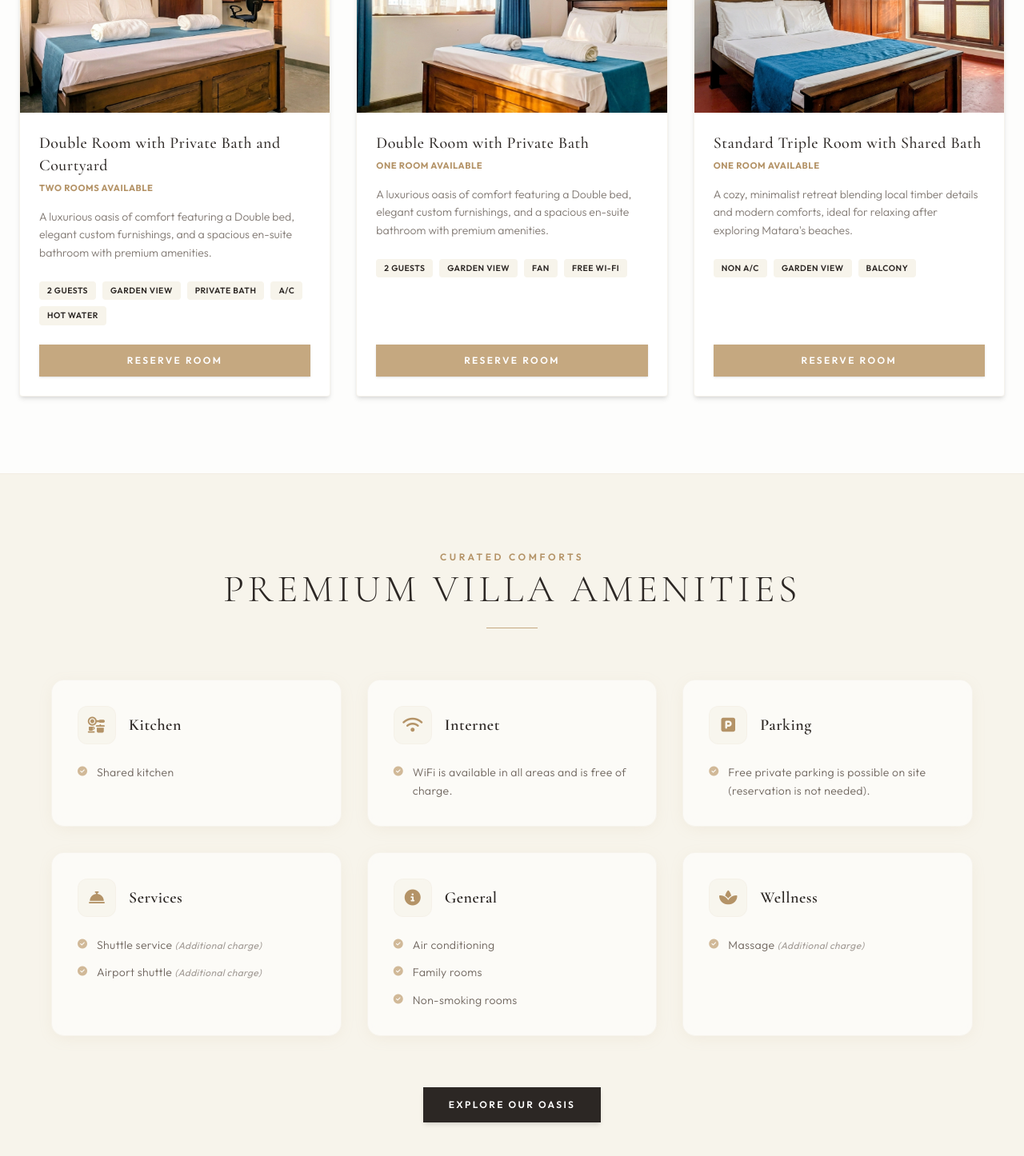
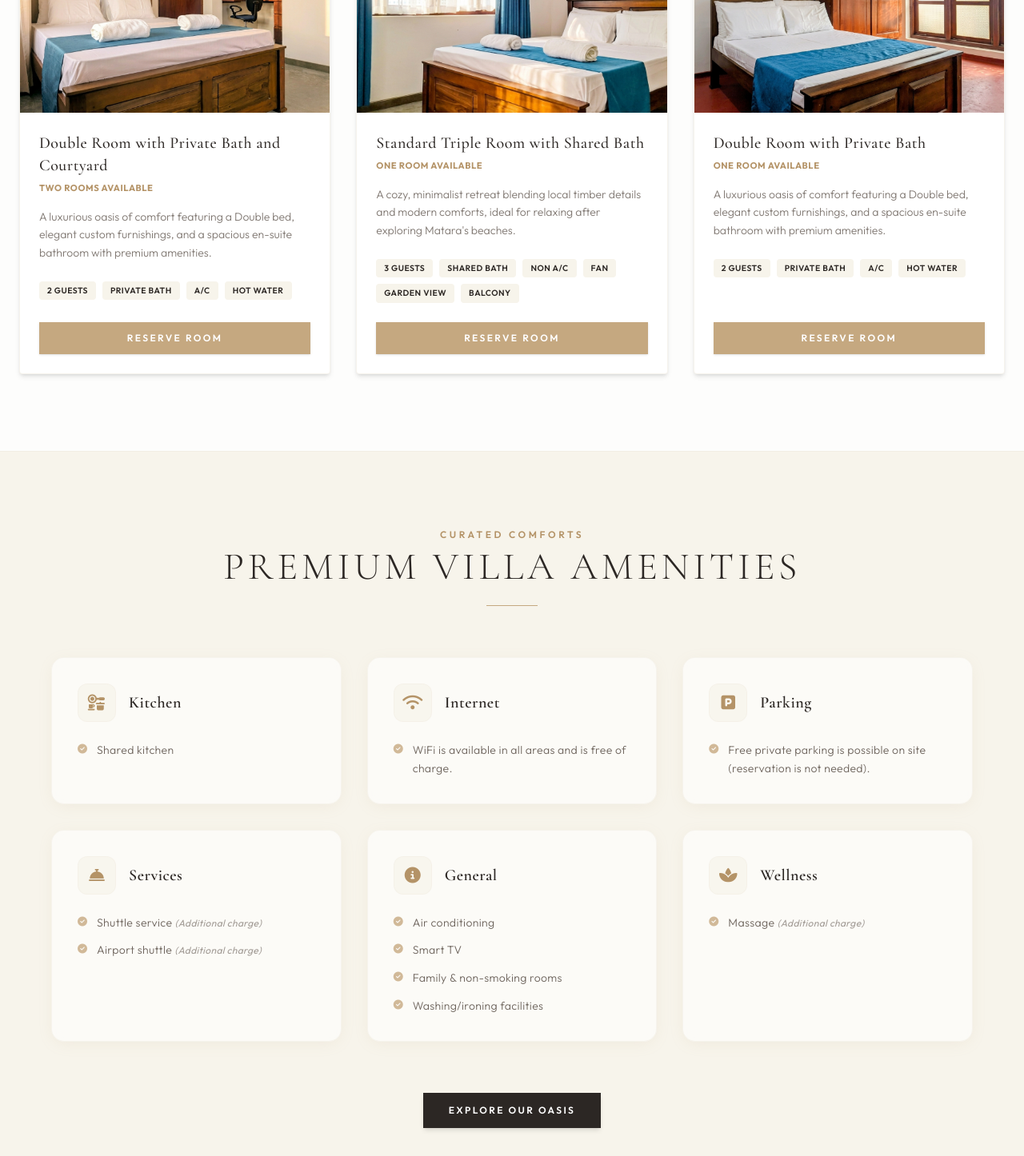
Before and after one commit to grpkarunathilaka/SethVilla, an Angular app: page / in a window 1280 px wide. Shown: the part 1542-2988 px from the top of the page at 80% size. Built offline with nearby package versions, Linux system fonts and the light colour scheme; no server answers.

Commit message:
feat: implement initial site structure with responsive navigation and hero section

```diff
--- a/src/app/app.html
+++ b/src/app/app.html
@@ -179,9 +179,6 @@
                 class="px-2.5 py-1 bg-brand-beige-100 text-brand-brown-900 text-[0.65rem] uppercase tracking-wider font-semibold rounded-sm">2
                 Guests</span>
               <span
-                class="px-2.5 py-1 bg-brand-beige-100 text-brand-brown-900 text-[0.65rem] uppercase tracking-wider font-semibold rounded-sm">Garden
-                View</span>
-              <span
                 class="px-2.5 py-1 bg-brand-beige-100 text-brand-brown-900 text-[0.65rem] uppercase tracking-wider font-semibold rounded-sm">Private
                 Bath</span>
               <span
@@ -201,13 +198,66 @@
         </div>
       </div>
 
-      <!-- Card 2: Double Room with Private Bath -->
+      <!-- Card 2: Standard Triple Room with Shared Bath -->
       <div
         class="bg-white rounded-sm shadow-md border border-brand-beige-200/50 overflow-hidden flex flex-col justify-between group hover:shadow-lg transition-shadow duration-300">
         <div>
           <!-- Image -->
           <div class="overflow-hidden relative aspect-[4/3] bg-brand-beige-100">
             <img ngSrc="images/triple_room.jpeg" fill sizes="(max-width: 768px) 100vw, 30vw"
+              alt="Standard Triple Room with Shared Bath with Local Timber Finishes at Seth Villa Matara Sri Lanka"
+              class="object-cover group-hover:scale-105 transition-transform duration-700" />
+          </div>
+          <!-- Info -->
+          <div class="p-6 space-y-4">
+            <div class="space-y-1.5">
+              <h4 class="font-serif text-xl tracking-wide text-brand-brown-900 font-medium">Standard Triple Room with
+                Shared Bath</h4>
+              <span
+                class="text-[0.7rem] text-brand-gold-600 font-sans tracking-wider uppercase font-bold block mt-1">One
+                room available</span>
+            </div>
+            <p class="text-sm font-light leading-relaxed text-brand-brown-800/70">
+              A cozy, minimalist retreat blending local timber details and modern comforts, ideal for relaxing after
+              exploring Matara's beaches.
+            </p>
+            <!-- Amenities Badges -->
+            <div class="flex flex-wrap gap-2 pt-2">
+              <span
+                class="px-2.5 py-1 bg-brand-beige-100 text-brand-brown-900 text-[0.65rem] uppercase tracking-wider font-semibold rounded-sm">3
+                Guests</span>
+              <span
+                class="px-2.5 py-1 bg-brand-beige-100 text-brand-brown-900 text-[0.65rem] uppercase tracking-wider font-semibold rounded-sm">Shared
+                Bath</span>
+              <span
+                class="px-2.5 py-1 bg-brand-beige-100 text-brand-brown-900 text-[0.65rem] uppercase tracking-wider font-semibold rounded-sm">Non
+                A/C</span>
+              <span
+                class="px-2.5 py-1 bg-brand-beige-100 text-brand-brown-900 text-[0.65rem] uppercase tracking-wider font-semibold rounded-sm">Fan</span>
+              <span
+                class="px-2.5 py-1 bg-brand-beige-100 text-brand-brown-900 text-[0.65rem] uppercase tracking-wider font-semibold rounded-sm">Garden
+                View</span>
+              <span
+                class="px-2.5 py-1 bg-brand-beige-100 text-brand-brown-900 text-[0.65rem] uppercase tracking-wider font-semibold rounded-sm">Balcony</span>
+            </div>
+          </div>
+        </div>
+        <div class="p-6 pt-0">
+          <button (click)="selectRoomAndScroll('Standard Triple Room with Shared Bath')"
+            class="w-full py-3 bg-brand-gold-500 hover:bg-brand-gold-600 text-white transition-colors duration-300 font-sans text-xs tracking-[0.2em] uppercase font-semibold shadow-sm"
+            aria-label="Reserve Standard Triple Room with Shared Bath at Seth Villa Matara">
+            RESERVE ROOM
+          </button>
+        </div>
+      </div>
+
+      <!-- Card 3: Double Room with Private Bath -->
+      <div
+        class="bg-white rounded-sm shadow-md border border-brand-beige-200/50 overflow-hidden flex flex-col justify-between group hover:shadow-lg transition-shadow duration-300">
+        <div>
+          <!-- Image -->
+          <div class="overflow-hidden relative aspect-[4/3] bg-brand-beige-100">
+            <img ngSrc="images/standard_double_room.jpeg" fill sizes="(max-width: 768px) 100vw, 30vw"
               alt="Luxury Double Room with Private Bath Accommodation at Seth Villa Matara Sri Lanka"
               class="object-cover group-hover:scale-105 transition-transform duration-700" />
           </div>
@@ -230,13 +280,13 @@
                 class="px-2.5 py-1 bg-brand-beige-100 text-brand-brown-900 text-[0.65rem] uppercase tracking-wider font-semibold rounded-sm">2
                 Guests</span>
               <span
-                class="px-2.5 py-1 bg-brand-beige-100 text-brand-brown-900 text-[0.65rem] uppercase tracking-wider font-semibold rounded-sm">Garden
-                View</span>
+                class="px-2.5 py-1 bg-brand-beige-100 text-brand-brown-900 text-[0.65rem] uppercase tracking-wider font-semibold rounded-sm">Private
+                Bath</span>
               <span
-                class="px-2.5 py-1 bg-brand-beige-100 text-brand-brown-900 text-[0.65rem] uppercase tracking-wider font-semibold rounded-sm">Fan</span>
+                class="px-2.5 py-1 bg-brand-beige-100 text-brand-brown-900 text-[0.65rem] uppercase tracking-wider font-semibold rounded-sm">A/C</span>
               <span
-                class="px-2.5 py-1 bg-brand-beige-100 text-brand-brown-900 text-[0.65rem] uppercase tracking-wider font-semibold rounded-sm">Free
-                Wi-Fi</span>
+                class="px-2.5 py-1 bg-brand-beige-100 text-brand-brown-900 text-[0.65rem] uppercase tracking-wider font-semibold rounded-sm">Hot
+                Water</span>
             </div>
           </div>
         </div>
@@ -244,51 +294,6 @@
           <button (click)="selectRoomAndScroll('Double Room with Private Bath')"
             class="w-full py-3 bg-brand-gold-500 hover:bg-brand-gold-600 text-white transition-colors duration-300 font-sans text-xs tracking-[0.2em] uppercase font-semibold shadow-sm"
             aria-label="Reserve Double Room with Private Bath at Seth Villa Matara">
-            RESERVE ROOM
-          </button>
-        </div>
-      </div>
-
-      <!-- Card 3: Standard Triple Room with Shared Bath -->
-      <div
-        class="bg-white rounded-sm shadow-md border border-brand-beige-200/50 overflow-hidden flex flex-col justify-between group hover:shadow-lg transition-shadow duration-300">
-        <div>
-          <!-- Image -->
-          <div class="overflow-hidden relative aspect-[4/3] bg-brand-beige-100">
-            <img ngSrc="images/standard_double_room.jpeg" fill sizes="(max-width: 768px) 100vw, 30vw"
-              alt="Standard Triple Room with Shared Bath with Local Timber Finishes at Seth Villa Matara Sri Lanka"
-              class="object-cover group-hover:scale-105 transition-transform duration-700" />
-          </div>
-          <!-- Info -->
-          <div class="p-6 space-y-4">
-            <div class="space-y-1.5">
-              <h4 class="font-serif text-xl tracking-wide text-brand-brown-900 font-medium">Standard Triple Room with
-                Shared Bath</h4>
-              <span
-                class="text-[0.7rem] text-brand-gold-600 font-sans tracking-wider uppercase font-bold block mt-1">One
-                room available</span>
-            </div>
-            <p class="text-sm font-light leading-relaxed text-brand-brown-800/70">
-              A cozy, minimalist retreat blending local timber details and modern comforts, ideal for relaxing after
-              exploring Matara's beaches.
-            </p>
-            <!-- Amenities Badges -->
-            <div class="flex flex-wrap gap-2 pt-2">
-              <span
-                class="px-2.5 py-1 bg-brand-beige-100 text-brand-brown-900 text-[0.65rem] uppercase tracking-wider font-semibold rounded-sm">Non
-                A/C</span>
-              <span
-                class="px-2.5 py-1 bg-brand-beige-100 text-brand-brown-900 text-[0.65rem] uppercase tracking-wider font-semibold rounded-sm">Garden
-                View</span>
-              <span
-                class="px-2.5 py-1 bg-brand-beige-100 text-brand-brown-900 text-[0.65rem] uppercase tracking-wider font-semibold rounded-sm">Balcony</span>
-            </div>
-          </div>
-        </div>
-        <div class="p-6 pt-0">
-          <button (click)="selectRoomAndScroll('Standard Triple Room with Shared Bath')"
-            class="w-full py-3 bg-brand-gold-500 hover:bg-brand-gold-600 text-white transition-colors duration-300 font-sans text-xs tracking-[0.2em] uppercase font-semibold shadow-sm"
-            aria-label="Reserve Standard Triple Room with Shared Bath at Seth Villa Matara">
             RESERVE ROOM
           </button>
         </div>
@@ -418,11 +423,15 @@
         </li>
         <li class="flex items-start">
           <i class="fa-solid fa-circle-check text-brand-gold-500/80 mt-1 mr-3 text-xs"></i>
-          <span class="tracking-wide">Family rooms</span>
+          <span class="tracking-wide">Smart TV</span>
         </li>
         <li class="flex items-start">
           <i class="fa-solid fa-circle-check text-brand-gold-500/80 mt-1 mr-3 text-xs"></i>
-          <span class="tracking-wide">Non-smoking rooms</span>
+          <span class="tracking-wide">Family & non-smoking rooms</span>
+        </li>
+        <li class="flex items-start">
+          <i class="fa-solid fa-circle-check text-brand-gold-500/80 mt-1 mr-3 text-xs"></i>
+          <span class="tracking-wide">Washing/ironing facilities</span>
         </li>
       </ul>
     </div>
@@ -960,8 +969,8 @@
                 class="w-full px-4 py-3 bg-brand-beige-100/50 border border-brand-beige-200 rounded-sm focus:outline-none focus:border-brand-gold-500 font-sans text-sm transition-colors appearance-none cursor-pointer text-brand-brown-900">
                 <option value="Double Room with Private Bath and Courtyard">Double Room with Private Bath and Courtyard
                 </option>
+                <option value="Standard Triple Room with Shared Bath">Standard Triple Room with Shared Bath</option>
                 <option value="Double Room with Private Bath">Double Room with Private Bath</option>
-                <option value="Standard Triple Room with Shared Bath">Standard Triple Room with Shared Bath</option>
                 <option value="Entire Villa">Entire Villa</option>
               </select>
               <div class="absolute inset-y-0 right-4 flex items-center pointer-events-none text-brand-brown-800/60">
--- a/src/index.html
+++ b/src/index.html
@@ -78,6 +78,11 @@
           },
           {
             "@type": "LocationFeatureSpecification",
+            "name": "Smart TV",
+            "value": true
+          },
+          {
+            "@type": "LocationFeatureSpecification",
             "name": "Free Private Parking",
             "value": true
           },
@@ -88,12 +93,12 @@
           },
           {
             "@type": "LocationFeatureSpecification",
-            "name": "Family Rooms",
+            "name": "Family & Non-smoking Rooms",
             "value": true
           },
           {
             "@type": "LocationFeatureSpecification",
-            "name": "Non-smoking Rooms",
+            "name": "Washing/Ironing Facilities",
             "value": true
           },
           {
@@ -117,10 +122,25 @@
               "value": 2
             },
             "amenityFeature": [
-              { "@type": "LocationFeatureSpecification", "name": "King Bed", "value": true },
               { "@type": "LocationFeatureSpecification", "name": "Private Bath", "value": true },
               { "@type": "LocationFeatureSpecification", "name": "Air Conditioning", "value": true },
-              { "@type": "LocationFeatureSpecification", "name": "Free Wi-Fi", "value": true }
+              { "@type": "LocationFeatureSpecification", "name": "Hot Water", "value": true }
+            ]
+          },
+          {
+            "@type": "Accommodation",
+            "name": "Standard Triple Room with Shared Bath",
+            "description": "A cozy, minimalist retreat blending local timber details and modern comforts, ideal for relaxing after exploring Matara's beaches.",
+            "occupancy": {
+              "@type": "QuantitativeValue",
+              "value": 3
+            },
+            "amenityFeature": [
+              { "@type": "LocationFeatureSpecification", "name": "Shared Bath", "value": true },
+              { "@type": "LocationFeatureSpecification", "name": "Non Air Conditioning", "value": true },
+              { "@type": "LocationFeatureSpecification", "name": "Fan", "value": true },
+              { "@type": "LocationFeatureSpecification", "name": "Garden View", "value": true },
+              { "@type": "LocationFeatureSpecification", "name": "Balcony", "value": true }
             ]
           },
           {
@@ -132,22 +152,9 @@
               "value": 2
             },
             "amenityFeature": [
-              { "@type": "LocationFeatureSpecification", "name": "Garden View", "value": true },
-              { "@type": "LocationFeatureSpecification", "name": "Fan", "value": true },
-              { "@type": "LocationFeatureSpecification", "name": "Free Wi-Fi", "value": true }
-            ]
-          },
-          {
-            "@type": "Accommodation",
-            "name": "Standard Triple Room with Shared Bath",
-            "description": "A cozy, minimalist retreat blending local timber details and modern comforts, ideal for relaxing after exploring Matara's beaches.",
-            "occupancy": {
-              "@type": "QuantitativeValue",
-              "value": 3
-            },
-            "amenityFeature": [
-              { "@type": "LocationFeatureSpecification", "name": "Garden View", "value": true },
-              { "@type": "LocationFeatureSpecification", "name": "Balcony", "value": true }
+              { "@type": "LocationFeatureSpecification", "name": "Private Bath", "value": true },
+              { "@type": "LocationFeatureSpecification", "name": "Air Conditioning", "value": true },
+              { "@type": "LocationFeatureSpecification", "name": "Hot Water", "value": true }
             ]
           }
         ]
```
